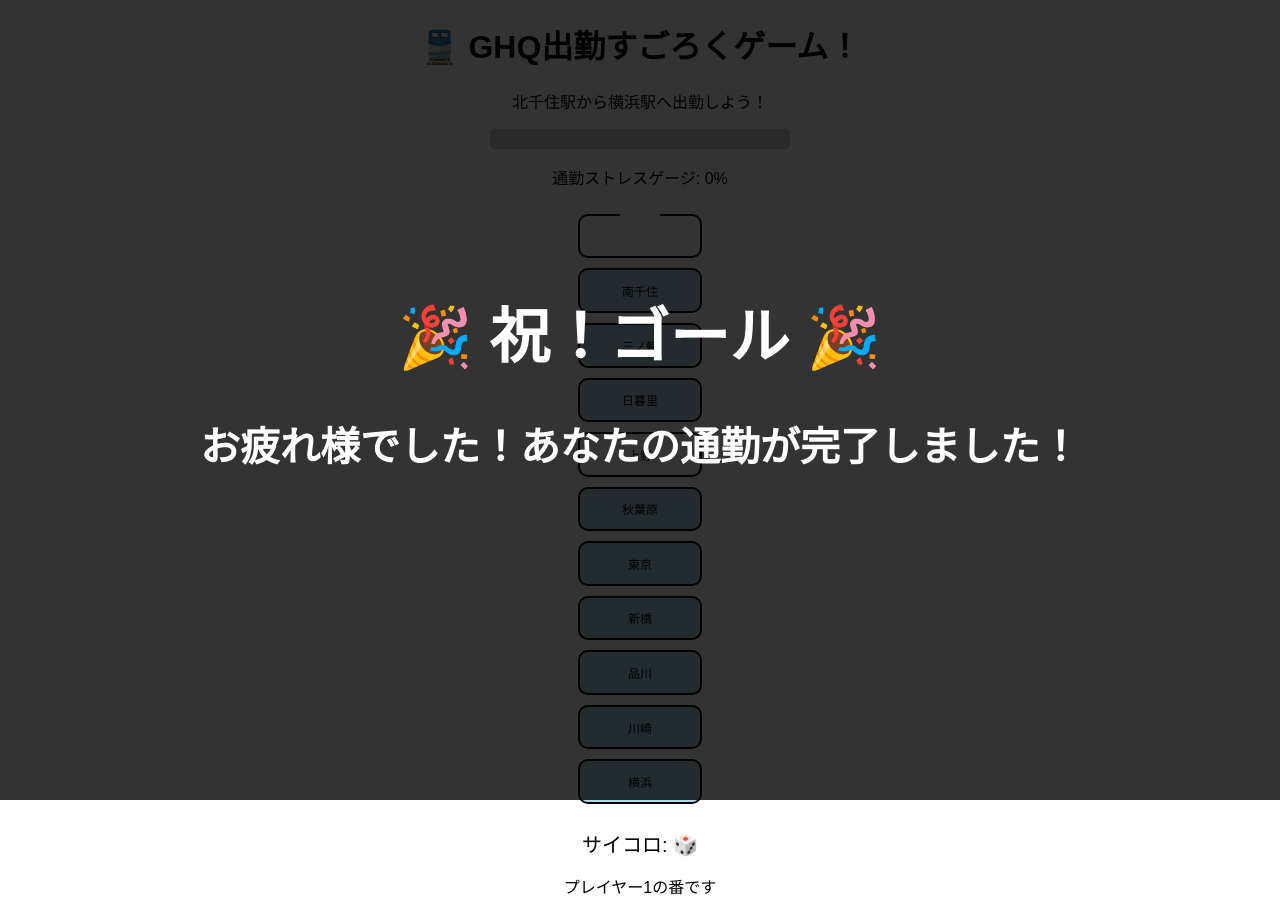
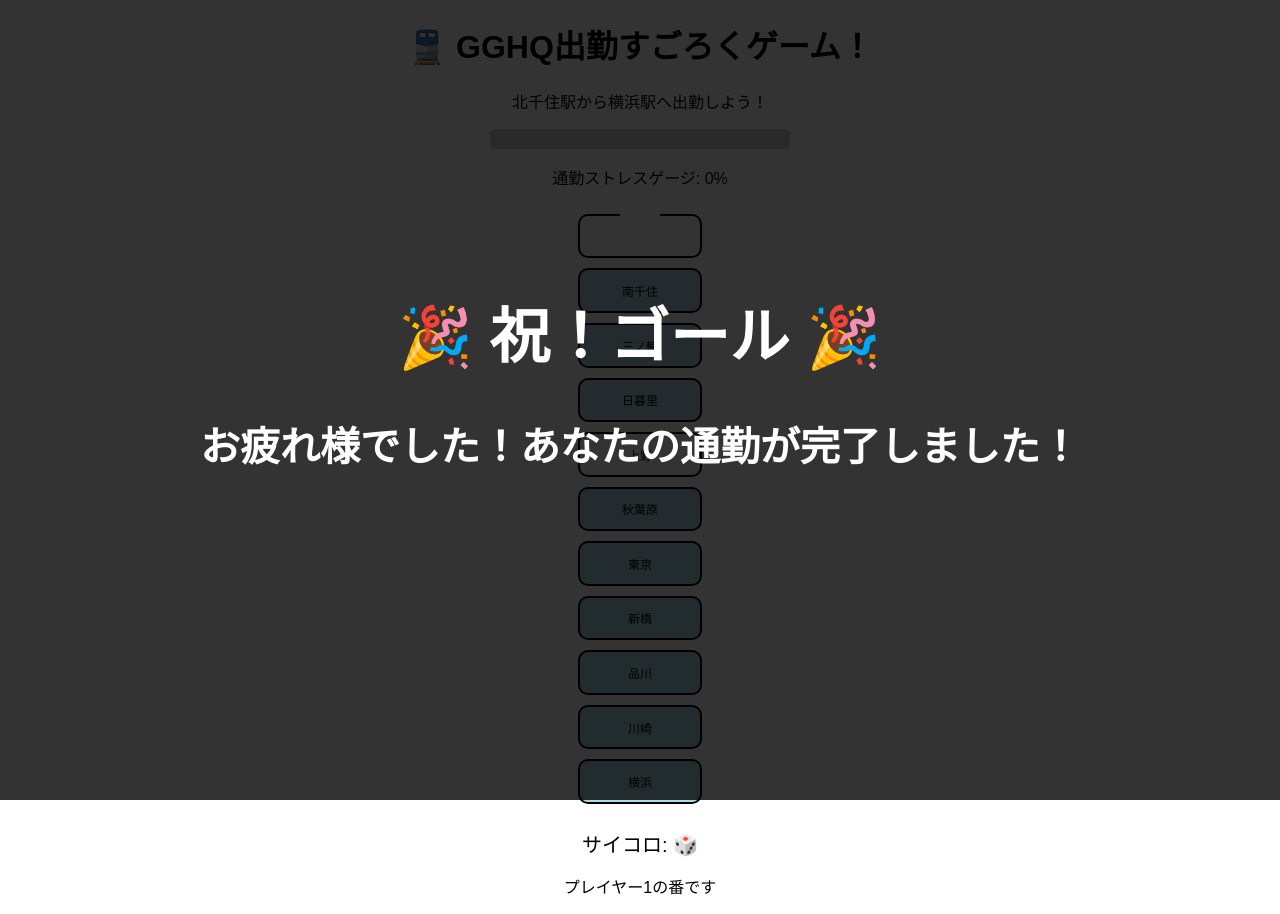
Before and after one commit to Tomo-dev2502/test250206_r1, a plain HTML site: page index.html in a window 1280 px wide. Drawn offline with Linux system fonts and the light colour scheme; grey boxes are pictures that could not be loaded.

Commit message:
Update index.html

```diff
--- a/index.html
+++ b/index.html
@@ -104,7 +104,7 @@
     </style>
 </head>
 <body onclick="rollDice()">
-    <h1>🚆 GHQ出勤すごろくゲーム！</h1>
+    <h1>🚆 GGHQ出勤すごろくゲーム！</h1>
     <p>北千住駅から横浜駅へ出勤しよう！</p>
 
     <div class="stress-bar">
```
